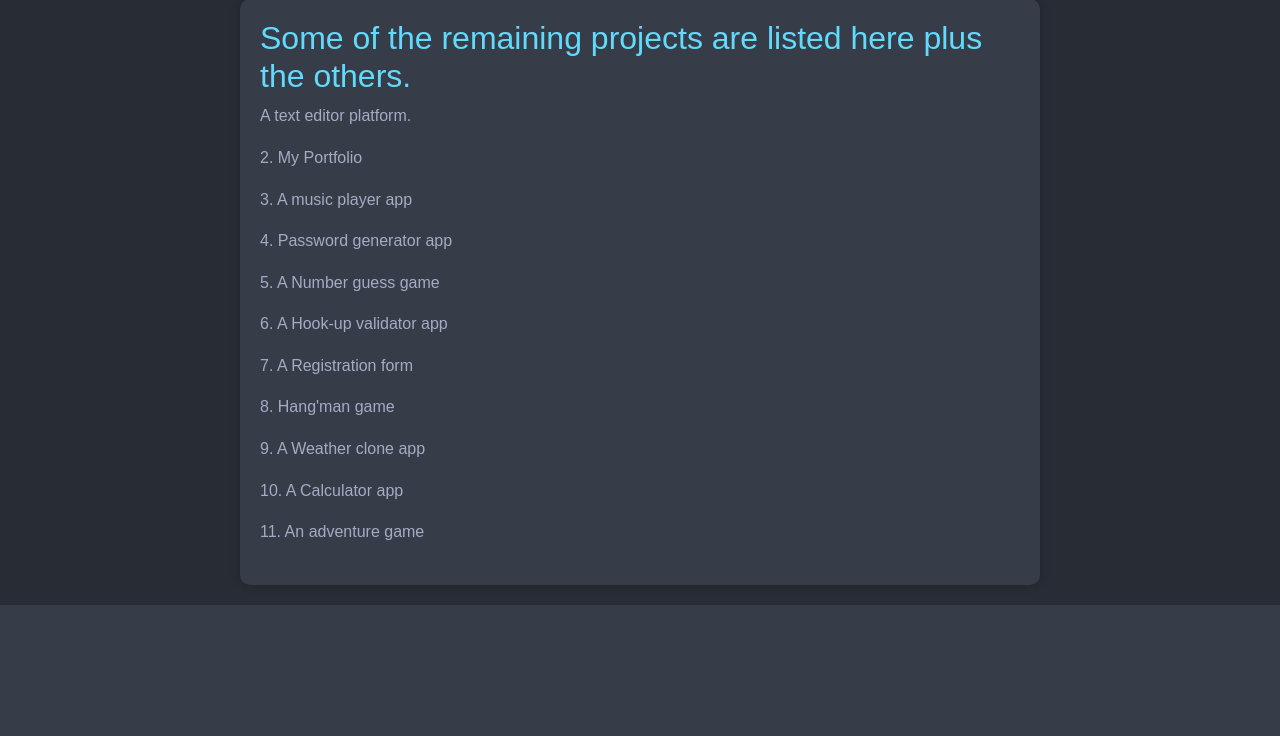
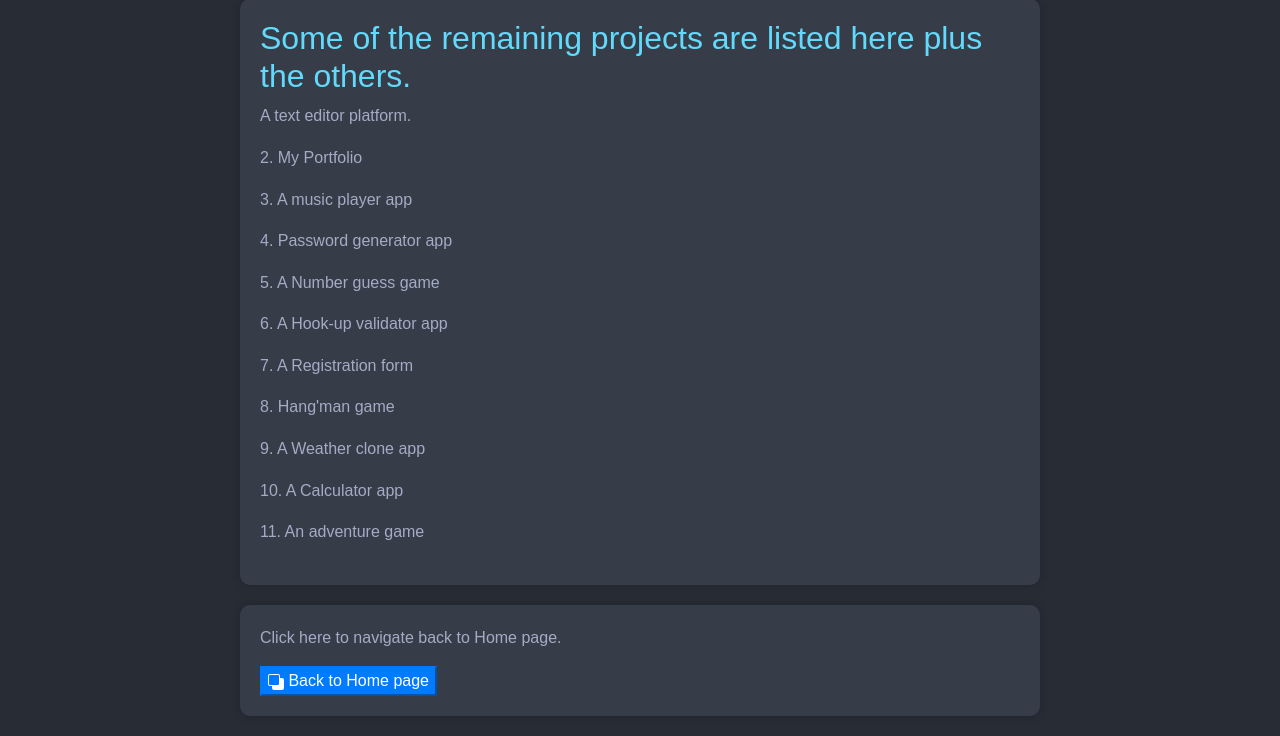
Before and after one commit to harizonelopez/my-portfolio, a Flask app: page /logout in a window 1280 px wide. Shown: the part 1930-2666 px from the top of the page. Before the commit the page ends 2535 px from the top, so only its background shows below. Run offline with Flask 3, Linux system fonts and the light colour scheme; some libraries are stand-ins or nearby versions.

Commit message:
Update logout.html

```diff
--- a/website/templates/logout.html
+++ b/website/templates/logout.html
@@ -152,6 +152,16 @@
                     <p>10. A Calculator app</p>
                     <p>11. An adventure game </p>
     </section>
+
+    <section>
+        <form method='POST'>
+            <p>Click here to navigate back to Home page.</p>
+            <button type="submit" class="btn-primary"> <svg xmlns="http://www.w3.org/2000/svg" width="16" height="16" fill="currentColor" class="bi bi-back" viewBox="0 0 16 16">
+                <path d="M0 2a2 2 0 0 1 2-2h8a2 2 0 0 1 2 2v2h2a2 2 0 0 1 2 2v8a2 2 0 0 1-2 2H6a2 2 0 0 1-2-2v-2H2a2 2 0 0 1-2-2zm2-1a1 1 0 0 0-1 1v8a1 1 0 0 0 1 1h8a1 1 0 0 0 1-1V2a1 1 0 0 0-1-1z"/>
+              </svg> Back to Home page</button>
+        </form>
+    </section>
+
     <footer>
         <p>&copy;2024 Dev_aladinh production.</p>
     </footer>
```
